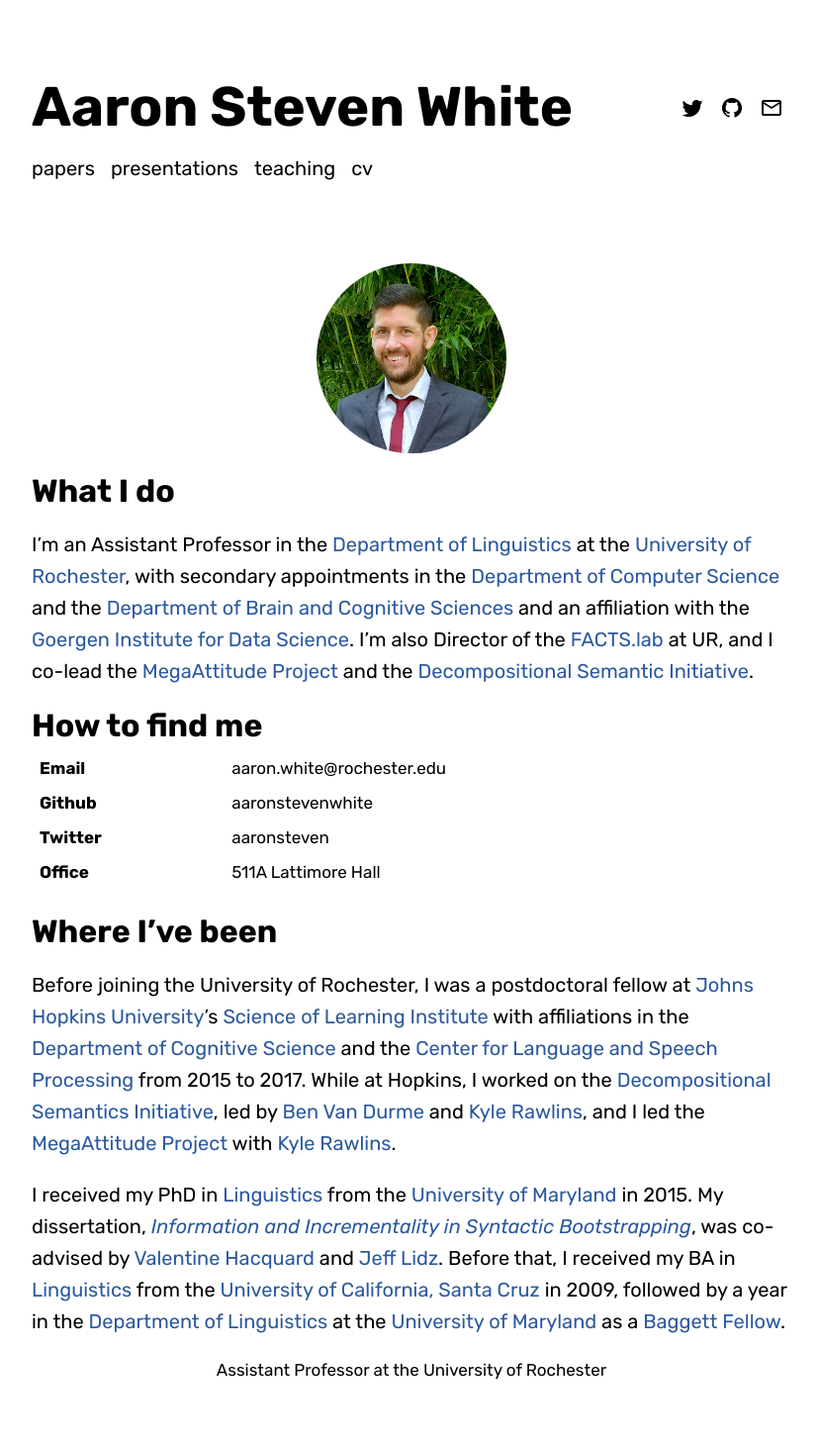
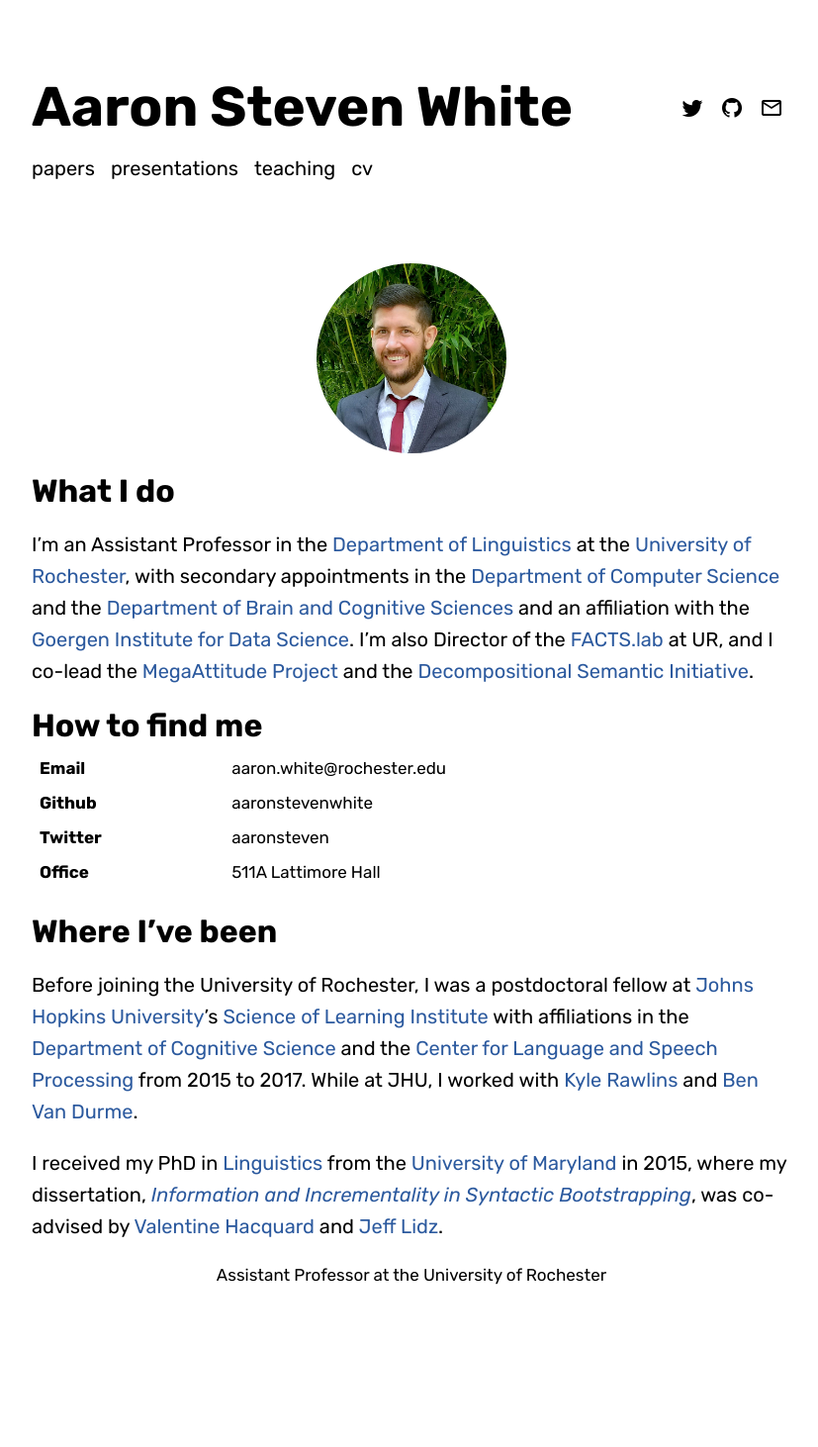
Before and after one commit to JIAXINGUY/aaronstevenwhite.github.io, a Jekyll site: the page built from index.md, in a window 1280 px wide. Shown: the whole page at 99% size, without its empty margins (224-1051 px from the left). Built offline with Jekyll 4.4.1, drawn with Linux system fonts in a browser that asks for light colours; some web fonts are replaced; after the commit the page ends 1366 px from its top, so only the background shows below that.

```diff
--- a/index.md
+++ b/index.md
@@ -38,21 +38,13 @@ Learning Institute](http://scienceoflearning.jhu.edu/) with
 affiliations in the [Department of Cognitive
 Science](http://cogsci.jhu.edu/) and the [Center for Language and
 Speech Processing](http://www.clsp.jhu.edu/) from 2015 to 2017. While
-at Hopkins, I worked on the [Decompositional Semantics
-Initiative](http://decomp.io/), led by [Ben Van
-Durme](http://www.cs.jhu.edu/~vandurme/) and [Kyle
-Rawlins](http://sites.krieger.jhu.edu/rawlins/), and I led the
-[MegaAttitude Project](http://megaattitude.io) with [Kyle
-Rawlins](http://sites.krieger.jhu.edu/rawlins/).
+at JHU, I worked with [Kyle
+Rawlins](https://rawlins.io/) and [Ben Van
+Durme](http://www.cs.jhu.edu/~vandurme/).
 
 I received my PhD in [Linguistics](http://ling.umd.edu/) from the
-[University of Maryland](http://umd.edu/) in 2015. My dissertation,
-[_Information and Incrementality in Syntactic Bootstrapping_]({{
-site.url }}/papers/white_information_2015.pdf), was co-advised by
-[Valentine Hacquard](http://ling.umd.edu/~hacquard/) and [Jeff
-Lidz](http://ling.umd.edu/~jlidz/). Before that, I received my BA in
-[Linguistics](http://linguistics.ucsc.edu/) from the [University of
-California, Santa Cruz](http://ucsc.edu/) in 2009, followed by a year
-in the [Department of Linguistics](http://ling.umd.edu/) at the
-[University of Maryland](http://umd.edu/) as a [Baggett
-Fellow](http://ling.umd.edu/baggett/).
+[University of Maryland](http://umd.edu/) in 2015, where my
+dissertation, [_Information and Incrementality in Syntactic
+Bootstrapping_]({{ site.url }}/papers/white_information_2015.pdf), was
+co-advised by [Valentine Hacquard](http://ling.umd.edu/~hacquard/) and
+[Jeff Lidz](http://ling.umd.edu/~jlidz/).
```
Also changed, not shown: papers.md (+6 -4 lines), presentations.md (+3 -3 lines).
